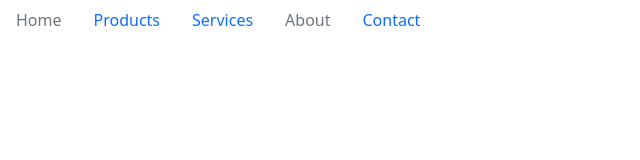
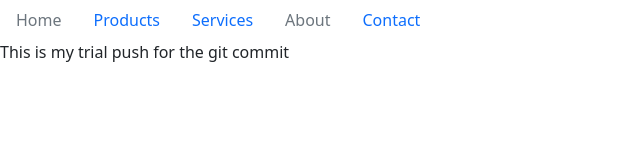
Before and after one commit to bkpatel2702/Webd-6201-Assignments, a website: page Lab 1 WEBD/about.html in a window 1280 px wide. Shown: the whole page, without its empty margins (0-640 px from the left). Drawn offline with nearby package versions, Linux system fonts and the light colour scheme.

Commit message:
New commit for trial

```diff
--- a/Lab 1 WEBD/about.html
+++ b/Lab 1 WEBD/about.html
@@ -26,5 +26,6 @@
             <a class="nav-link" href="contact.html">Contact</a>
         </li>
       </ul>
+    <p> This is my trial push for the git commit</p>
   </body>
 </html>
```
